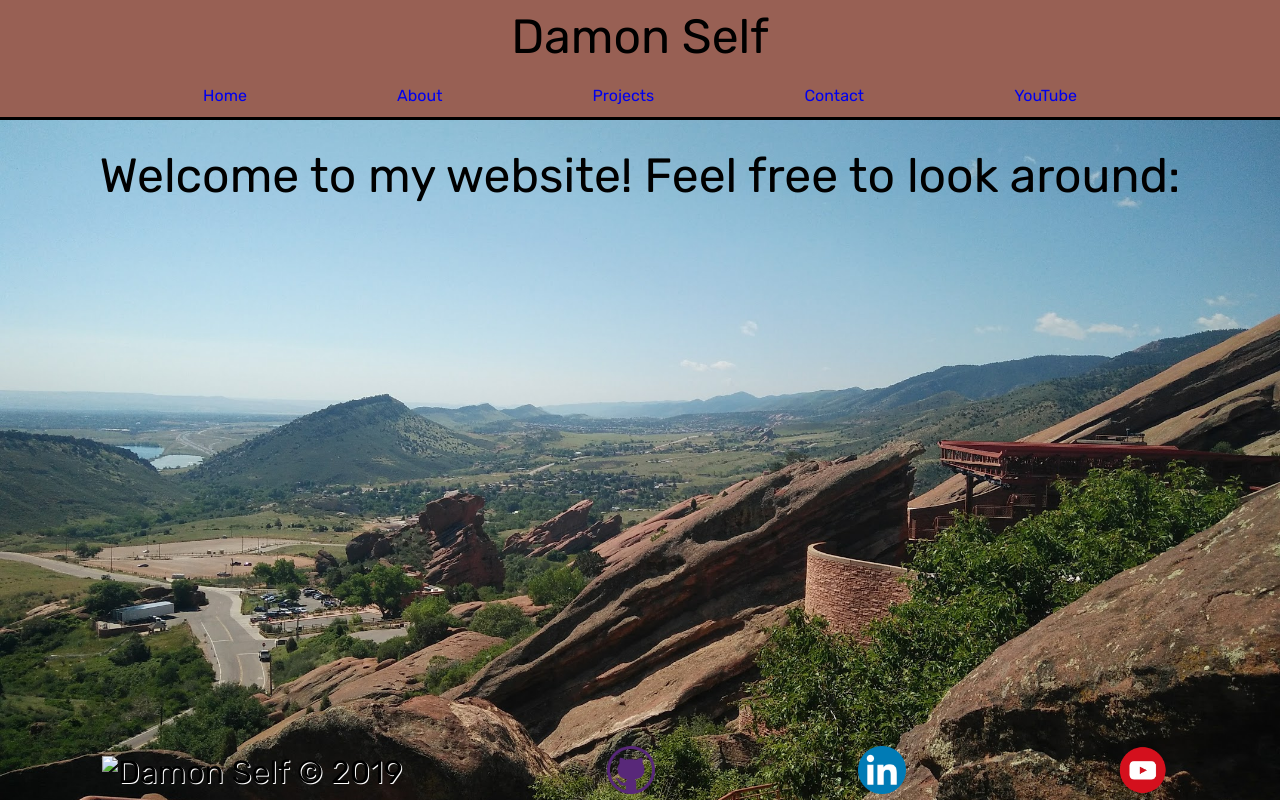
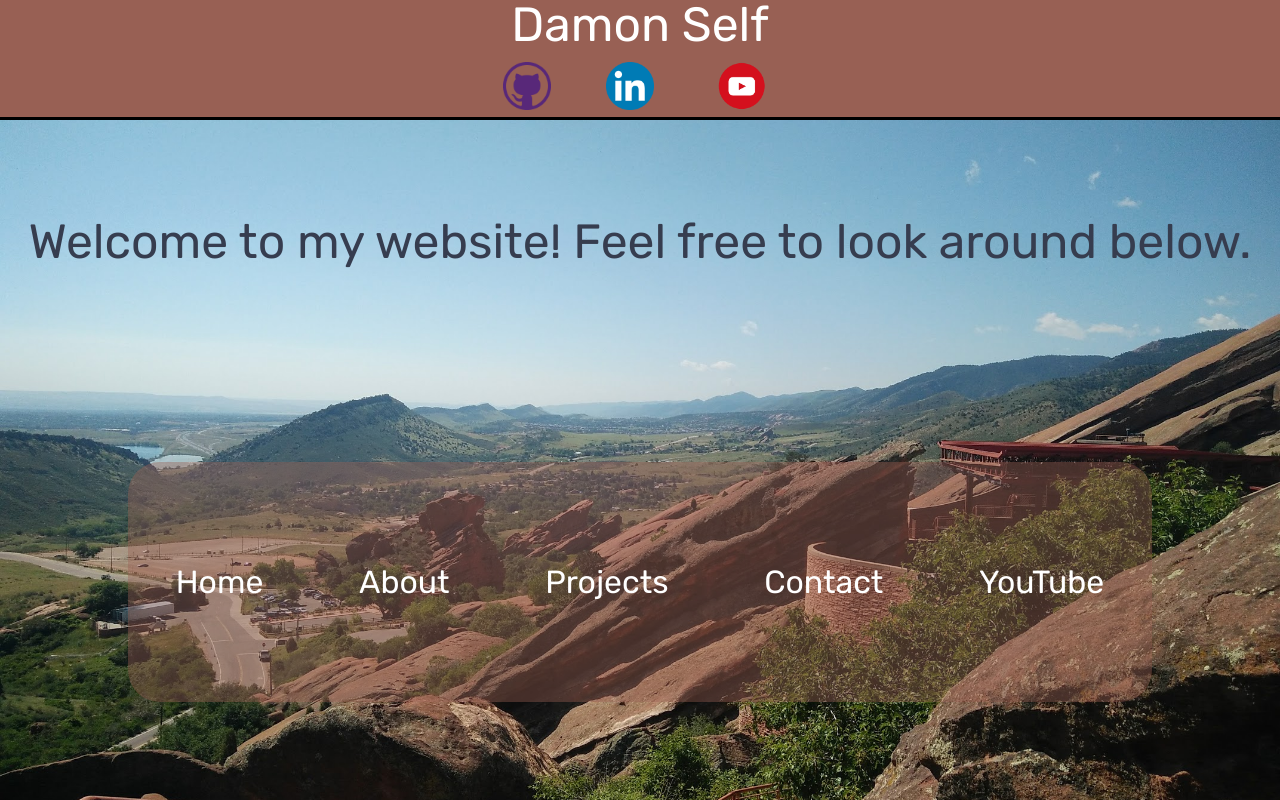
Before and after one commit to DaemonSpelledWrong/self-portfolio, a website built with webpack: page dist/index.html in a window 1280 px wide. Built offline with nearby package versions, Linux system fonts and the light colour scheme.

Commit message:
Adds contact and removes need of Footer component - Contact component has been added in with minimal content. - Due to a page functionality design choice, Home no longer bears the responsibility of rendering each of the other components. That responsibility belongs to Main symantically. As such, Home now renders the greeting as well as the navbar links that will eventually scroll the user down or up to that specific component location. - Adds footer icons to the header and no longer renders the Footer component. The footer component portion of this project will be removed soon.

```diff
--- a/src/About/about.css
+++ b/src/About/about.css
@@ -3,16 +3,17 @@
   flex-flow: row no-wrap;
   align-items: flex-start;
   justify-content: space-between;
+  background-color: white;
   height: 85vh;
-  width: 90vw;
-  padding-top: 2vh;
+  width: 100vw;
+  padding: 2vh;
 }
 
 .text-container {
   display: flex;
   flex-flow: row wrap;
-  width: 50vw;
-  height: 85vh;
+  width: 40vw;
+  height: 78vh;
 }
 
 .about-title {
--- a/src/App/index.js
+++ b/src/App/index.js
@@ -1,12 +1,10 @@
 import navbar from '../Navbar/';
 import main from '../Main/';
-import footer from '../Footer/';
 
 import './app.css';
 import '../Navbar/navbar.css';
 import '../Main/main.css';
-import '../Footer/footer.css';
 
 export default () => {
-  document.body.append(navbar(), main(), footer());
+  document.body.append(navbar(), main());
 }
--- /dev/null
+++ b/src/Contact/contact.css
@@ -0,0 +1,23 @@
+.contact-zone {
+  display: flex;
+  flex-flow: row wrap;
+  align-items: center;
+  justify-content: center;
+  background-color: white;
+  height: 85vh;
+  width: 100vw;
+  padding-top: 2vh;
+}
+
+.contacts-title {
+  font-size: 3em;
+  font-weight: bold;
+}
+
+.contacts-card-container {
+  display: flex;
+  justify-content: space-around;
+  align-items: center;
+  width: 100vw;
+  height: 70vh;
+}
--- /dev/null
+++ b/src/Contact/index.js
@@ -0,0 +1,39 @@
+export default () => {
+  const contact_zone = document.createElement('section');
+  const contact_cards = document.createElement('div');
+  const contacts_title = document.createElement('h1');
+  const contact_info = [
+    {
+      'type' : 'Email',
+      'content' : 'damongself@gmail.com'
+    },
+    {
+      'type' : 'Phone',
+      'content' : '(720) 345-7924'
+    },
+    {
+      'type' : 'Resume',
+      'content' : 'Attached soon!'
+    }
+  ];
+
+  contacts_title.textContent = 'My Contact Info!';
+
+  contact_zone.className = 'contact-zone';
+  contact_cards.className = 'contacts-card-container';
+  contacts_title.className = 'contacts-title';
+
+  contact_info.forEach(contact => {
+    const contact_content_title = document.createElement('h2');
+    const contact_content = document.createElement('p');
+
+    contact_content_title.textContent = contact['type'];
+    contact_content.textContent = contact['content'];
+
+    contact_cards.append(contact_content_title, contact_content);
+  });
+
+  contact_zone.append(contacts_title, contact_cards);
+
+  return contact_zone;
+};
--- a/src/Home/home.css
+++ b/src/Home/home.css
@@ -2,19 +2,45 @@
   display: flex;
   flex-flow: row wrap;
   justify-content: center;
+  align-items: center;
+  background-image: url('../../assets/red-rocks-amp-exterior.jpg');
+  background-size: cover;
+  background-position: center;
   height: 85vh;
   width: 100vw;
-  overflow: scroll;
 }
 
 .home-greeting {
   display: flex;
   justify-content: center;
-  background-image: url('../../assets/red-rocks-amp-exterior.jpg');
-  background-size: cover;
-  background-position: center;
+  background-color: transparent;
+  color: #363D4F;
   font-size: 3rem;
-  padding-top: 2rem;
-  height: 85vh;
   width: 100vw;
 }
+
+.navbar {
+  display: flex;
+  align-items: center;
+  justify-content: space-around;
+  background-color:rgba(152, 96, 84, 0.4);
+  border-radius: 1em;
+  font-size: 2em;
+  height: 30vh;
+  width: 80vw;
+}
+
+.navbar a:link {
+  text-decoration: none;
+  color: rgba(255, 255, 255, 1);
+}
+
+.navbar a:visited {
+  text-decoration: none;
+  color: rgba(255, 255, 255, 1);
+}
+
+.navbar a:hover {
+  text-decoration: underline;
+  color: black;
+}
--- a/src/Home/index.js
+++ b/src/Home/index.js
@@ -1,19 +1,24 @@
-import about from '../About';
-import projects from '../Projects';
-
-import '../About/about.css';
-import '../Projects/projects.css';
-
 export default () => {
   const home = document.createElement('section');
   const home_greeting = document.createElement('h1');
+  const navbar = document.createElement('nav');
+  const navbar_items = ['Home', 'About', 'Projects', 'Contact', 'YouTube']
 
-
+  navbar.className = 'navbar';
   home.className = 'home-content';
   home_greeting.className = 'home-greeting';
 
-  home_greeting.textContent = 'Welcome to my website! Feel free to look around:';
+  home_greeting.textContent = 'Welcome to my website! Feel free to look around below.';
 
-  home.append(home_greeting, about(), projects());
+  navbar_items.forEach(page => {
+    let page_link = document.createElement('a');
+
+    page_link.href = '#';
+    page_link.textContent = page;
+
+    navbar.appendChild(page_link);
+  });
+
+  home.append(home_greeting, navbar);
   return home;
 };
--- a/src/Main/index.js
+++ b/src/Main/index.js
@@ -1,12 +1,18 @@
 import home from '../Home';
+import about from '../About';
+import projects from '../Projects';
+import contact from '../Contact';
 
 import '../Home/home.css';
+import '../About/about.css';
+import '../Projects/projects.css';
+import '../Contact/contact.css';
 
 export default () => {
   const main = document.createElement('section');
 
   main.className = 'main-content';
 
-  main.appendChild(home());
+  main.append(home(), about(), projects(), contact());
   return main;
 };
--- a/src/Main/main.css
+++ b/src/Main/main.css
@@ -1,5 +1,8 @@
 .main-content {
   display: flex;
+  flex-flow: row wrap;
   justify-content: center;
-  height: 78vh;
+  overflow: auto;
+  height: 85vh;
+  width: 100vw;
 }
--- a/src/Navbar/index.js
+++ b/src/Navbar/index.js
@@ -1,24 +1,50 @@
+import github from '../../assets/circular-purple-github-logo.jpg';
+import linkedin from '../../assets/LinkedIn-Icon.png';
+import youtube from '../../assets/circular-youtube-logo.png';
+
 export default () => {
   const header = document.createElement('header');
   const name_heading = document.createElement('section');
-  const navbar = document.createElement('nav');
-  const navbar_items = ['Home', 'About', 'Projects', 'Contact', 'YouTube']
+  const media_container = document.createElement('div');
+
+  const media_icons = [
+    {
+      'name' : 'github',
+      'image-link' : github,
+      'content-link' : 'https://github.com/DaemonSpelledWrong'
+    },
+    {
+      'name' : 'linkedin',
+      'image-link' : linkedin,
+      'content-link' : 'https://www.linkedin.com/in/damonself/'
+    },
+    {
+      'name' : 'youtube',
+      'image-link' : youtube,
+      'content-link' : 'https://www.youtube.com/channel/UCyy2cgxviiZX5t7QY0NJqhA'
+    },
+  ];
+
+  media_icons.forEach(icon => {
+    const media_icon_link = document.createElement('a');
+    const media_icon_image = document.createElement('img');
+
+    media_container.className = 'media-container';
+    media_icon_image.className = 'media-images';
+
+    media_icon_link.href = icon['content-link'];
+    media_icon_image.src = icon['image-link'];
+    media_icon_image.alt = icon['name'];
+
+    media_icon_link.appendChild(media_icon_image);
+    media_container.appendChild(media_icon_link);
+  });
 
   header.className = 'navigation';
   name_heading.className = 'name-heading';
-  navbar.className = 'navbar';
 
   name_heading.textContent = 'Damon Self'
 
-  navbar_items.forEach(page => {
-    let page_link = document.createElement('a');
-
-    page_link.href = '#';
-    page_link.textContent = page;
-
-    navbar.appendChild(page_link);
-  });
-
-  header.append(name_heading, navbar);
+  header.append(name_heading, media_container);
   return header;
 };
--- a/src/Navbar/navbar.css
+++ b/src/Navbar/navbar.css
@@ -1,6 +1,6 @@
 .navigation {
   display: flex;
-  flex-flow: column wrap;
+  flex-flow: column nowrap;
   align-items: center;
   justify-content: space-around;
   height: 15vh;
@@ -10,23 +10,18 @@
 
 .name-heading {
   font-size: 3em;
+  color: white;
+  height: 7vh;
 }
 
-.navbar {
+.media-container {
   display: flex;
   align-items: center;
-  justify-content: space-around;
-  width: 80vw;
+  justify-content: space-evenly;
+  width: 30vw;
+  height: 7vh;
 }
 
-.navbar a:link {
-  text-decoration: none;
+.media-images {
+  height: 3rem;
 }
-
-.navbar a:visited {
-  text-decoration: none;
-}
-
-.navbar a:hover {
-  text-decoration: underline;
-}
--- a/src/Projects/index.js
+++ b/src/Projects/index.js
@@ -1,6 +1,6 @@
 export default () => {
   const projects_zone = document.createElement('section');
-  const projects_title = document.createElement('h2');
+  const projects_title = document.createElement('h1');
   const project_cards = document.createElement('div');
 
   projects_zone.className = 'projects-content';
```
Also changed, not shown: dist/main.js.
